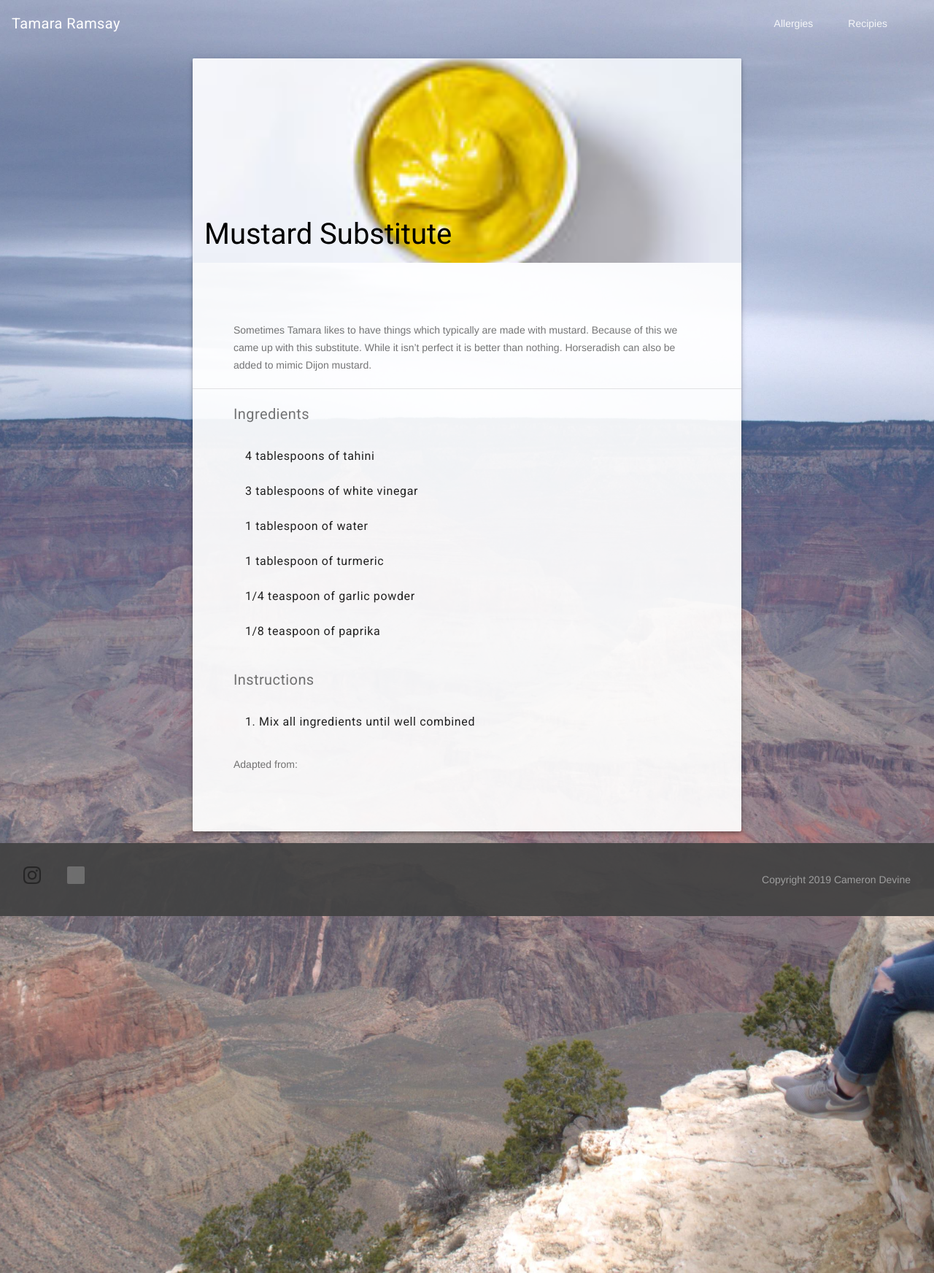
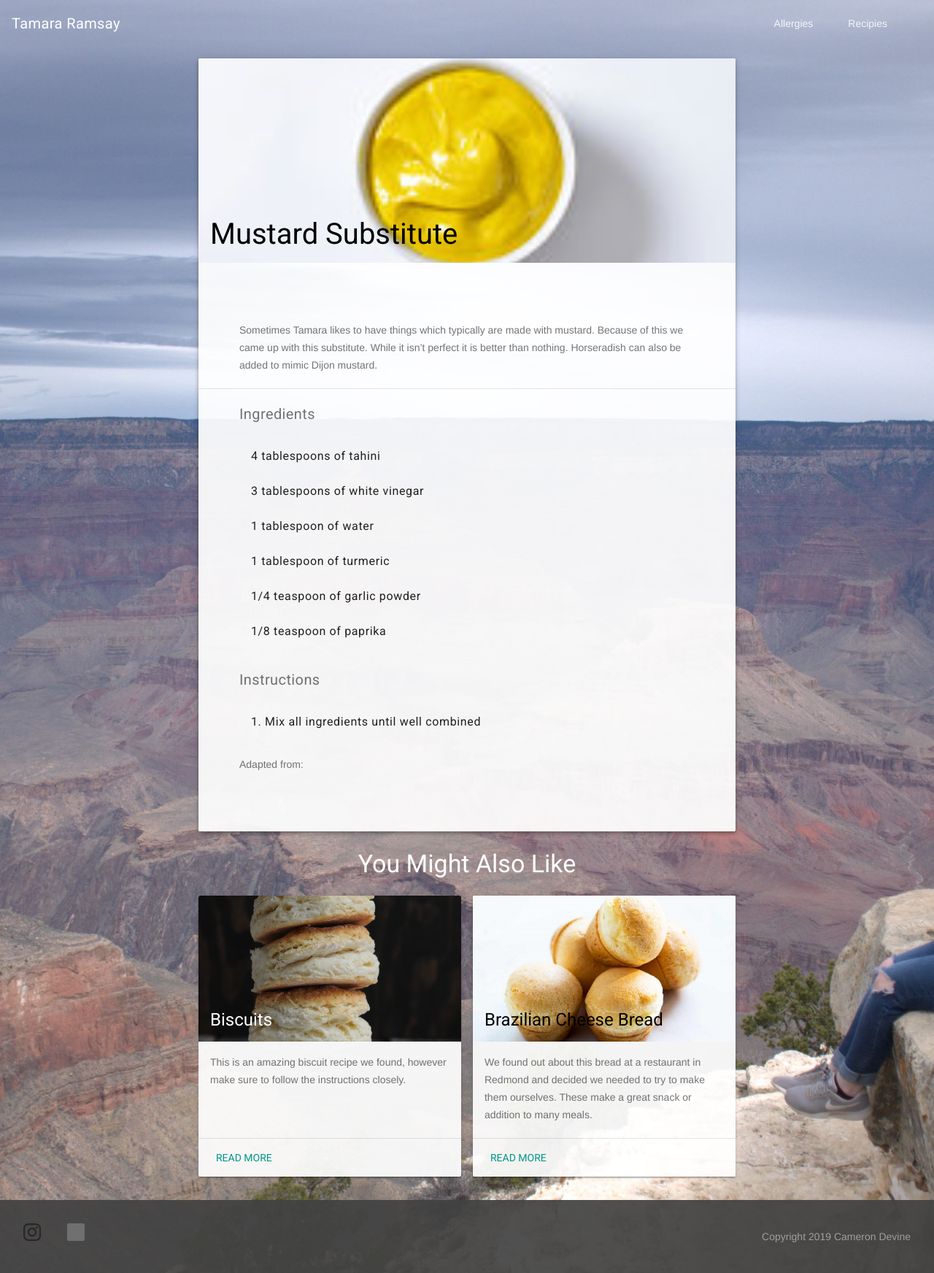
Before and after one commit to CameronDevine/tamara-website, a Jekyll site: the page built from _posts/2019-06-01-mustard-substitute.md, in a window 1280 px wide. Shown: the whole page at 73% size. Built offline with Jekyll 4.4.1, drawn with Linux system fonts in a browser that asks for light colours; grey boxes are pictures that could not be loaded.

Commit message:
added related posts

```diff
--- a/_layouts/post.html
+++ b/_layouts/post.html
@@ -4,10 +4,32 @@ layout: default
 
 <div class="mdl-grid" style="max-width:12in">
   <div class="mdl-cell mdl-cell--2-col"></div>
-  <div class="mdl-card mdl-cell mdl-cell--8-col mdl-shadow--4dp" style="background: rgba(255, 255, 255, 0.92);">
-    <div class="mdl-card__title" style="{% if page.image %} height: 280px; background: url('{{ site.url }}/images/{{ page.image }}') center / cover; {% endif %} {% if page.white_title %} color: #fff; {% endif %}">
-      <h2 class="mdl-card__title-text" style="font-size: 40px;">{{ page.title }}</h2>
+  <div class="mdl-cell mdl-cell--8-col">
+    <div class="mdl-card mdl-shadow--4dp" style="background: rgba(255, 255, 255, 0.92); width: calc(100% - 16px); margin-left: 8px; margin-right: 8px;">
+      <div class="mdl-card__title" style="{% if page.image %} height: 280px; background: url('{{ site.url }}/images/{{ page.image }}') center / cover; {% endif %} {% if page.white_title %} color: #fff; {% endif %}">
+        <h2 class="mdl-card__title-text" style="font-size: 40px;">{{ page.title }}</h2>
+      </div>
+      {{ content }}
     </div>
-    {{ content }}
+    {% if page.related %}
+      <h3 style="text-align:center;color:#fff;margin-bottom:8px;">You Might Also Like</h3>
+      <div class="mdl-grid" style="padding-left: 0; padding-right: 0;">
+        {% for post in site.posts %}
+          {% if page.related contains post.title %}
+            <div class="mdl-cell mdl-cell--4-col mdl-cell--6-col-desktop">
+              <div class="mdl-card mdl-shadow--2dp" style="width: 100%; background: rgba(255, 255, 255, 0.92);">
+                <div class="mdl-card__title" style="height: 200px; {% if post.image %} background: url('{{ site.url }}/images/{{ post.image }}') center / cover; {% endif %}; {% if post.white_title %} color: #fff; {% endif %}">
+                  <h2 class="mdl-card__title-text">{{ post.title }}</h2>
+                </div>
+                <div class="mdl-card__supporting-text" style="height:100px">{{ post.excerpt }}</div>
+                <div class="mdl-card__actions mdl-card--border">
+                  <a class="mdl-button mdl-button--colored mdl-js-button mdl-js-ripple-effect" href="{{ post.url }}">Read more</a>
+                </div>
+              </div>
+            </div>
+          {% endif %}
+        {% endfor %}
+      </div>
+    {% endif %}
   </div>
 </div>
--- a/_posts/2019-06-01-mustard-substitute.md
+++ b/_posts/2019-06-01-mustard-substitute.md
@@ -14,6 +14,9 @@ instructions:
 date: 2019-06-02T04:15:00.000+00:00
 white_title: false
 source: ''
+related:
+  - Brazilian Cheese Bread
+  - Biscuits
 
 ---
 Sometimes Tamara likes to have things which typically are made with mustard. Because of this we came up with this substitute. While it isn't perfect it is better than nothing. Horseradish can also be added to mimic Dijon mustard.
```
